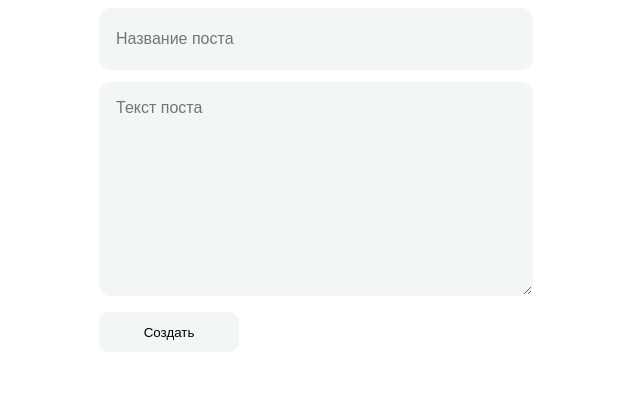
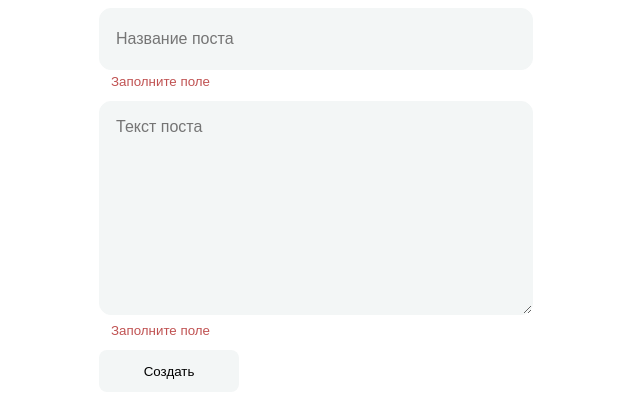
Before and after one commit to viirtualp1/blog-yt, a plain HTML site: page index.html in a window 1280 px wide. Both pictures are taken after a click on the button "Создать". Shown: the whole page, without its empty margins (341-981 px from the left). Drawn offline with Linux system fonts and the light colour scheme.

Commit message:
validation

```diff
--- /dev/null
+++ b/css/global.css
@@ -0,0 +1,4 @@
+html,
+body {
+  font-family: var(--base-font-family);
+}
--- /dev/null
+++ b/css/main.css
@@ -0,0 +1,4 @@
+@import "./variables.css";
+@import "./global.css";
+@import "./posts.css";
+@import "./validation.css";
--- a/styles.css
+++ b/css/posts.css
@@ -1,22 +1,10 @@
-:root {
-  --control-bg: #f3f6f6;
-  --control-border-color: #bbbbbb;
-  --control-border-radius: 12px;
-  --control-padding-vertical: 16px;
-  --control-padding-horizontal: 16px;
-  --control-font-size: 16px;
-
-  --base-font-family: "Arial", sans-serif;
-}
-
-html,
-body {
-  font-family: var(--base-font-family);
-}
-
 .blog {
   width: 400px;
   margin: auto;
+}
+
+.blog__control {
+  margin-bottom: 12px;
 }
 
 .blog__input {
@@ -24,7 +12,6 @@ body {
   width: 100%;
   height: 60px;
   padding: 0 var(--control-padding-horizontal);
-  margin-bottom: 12px;
   border-radius: var(--control-border-radius);
   background-color: var(--control-bg);
   border: 1px solid var(--control-bg);
@@ -40,7 +27,6 @@ body {
 .blog__textarea {
   width: 100%;
   padding: var(--control-padding-vertical) var(--control-padding-horizontal);
-  margin-bottom: 12px;
   border-radius: var(--control-border-radius);
   background-color: var(--control-bg);
   border: 1px solid var(--control-bg);
@@ -52,9 +38,9 @@ body {
 
 .blog__create {
   width: 140px;
-  height: 40px;
+  height: 42px;
   margin-bottom: 24px;
-  border-radius: 10px;
+  border-radius: 8px;
   outline: none;
   background-color: var(--control-bg);
   border: 0;
--- /dev/null
+++ b/css/validation.css
@@ -0,0 +1,6 @@
+.error {
+  display: none;
+  color: rgb(192, 82, 82);
+  padding-top: 4px;
+  padding-left: 12px;
+}
--- /dev/null
+++ b/css/variables.css
@@ -0,0 +1,10 @@
+:root {
+  --control-bg: #f3f6f6;
+  --control-border-color: #bbbbbb;
+  --control-border-radius: 12px;
+  --control-padding-vertical: 16px;
+  --control-padding-horizontal: 16px;
+  --control-font-size: 16px;
+
+  --base-font-family: "Arial", sans-serif;
+}
--- a/index.html
+++ b/index.html
@@ -8,18 +8,33 @@
     />
     <meta http-equiv="X-UA-Compatible" content="ie=edge" />
     <title>Blog</title>
-    <link rel="stylesheet" href="./styles.css" />
+    <link rel="stylesheet" href="./css/main.css" />
   </head>
   <body>
     <div class="blog">
       <div class="blog__form">
-        <input type="text" class="blog__input" placeholder="Название поста" />
+        <div class="blog__control">
+          <input
+            type="text"
+            class="blog__input"
+            placeholder="Название поста"
+            name="title"
+          />
+
+          <small class="error">Заполните поле</small>
+        </div>
+
+        <div class="blog__control">
           <textarea
             class="blog__textarea"
             cols="30"
             rows="10"
             placeholder="Текст поста"
+            name="text"
           ></textarea>
+
+          <small class="error">Заполните поле</small>
+        </div>
 
         <button class="blog__create" onclick="createPost()">Создать</button>
       </div>
@@ -27,6 +42,8 @@
       <div class="blog__posts"></div>
     </div>
 
-    <script src="./script.js"></script>
+    <script src="./js/validation.js"></script>
+    <script src="./js/posts.js"></script>
+    <script src="./js/filters.js"></script>
   </body>
 </html>
--- a/script.js
+++ b/js/posts.js
@@ -8,6 +8,8 @@ function createPost() {
   const text = POST_TEXT_INPUT.value;
 
   if (!title || !text) {
+    validationFields(["title", "text"]);
+
     return;
   }
 
--- /dev/null
+++ b/js/validation.js
@@ -0,0 +1,20 @@
+/**
+@param {string[]} fields - Fields attribute "name" to check
+*/
+function validationFields(fields) {
+  fields.forEach((field) => {
+    const fieldElement = document.querySelector(
+      `.blog__control [name=${field}]`
+    );
+
+    if (fieldElement && !fieldElement.value) {
+      const { parentElement } = fieldElement;
+
+      const fieldError = parentElement.querySelector(`.error`);
+
+      if (fieldError) {
+        fieldError.style.display = "block";
+      }
+    }
+  });
+}
```
Also changed, not shown: js/filters.js (added). Lines whose indentation alone changed are shown as unchanged.
